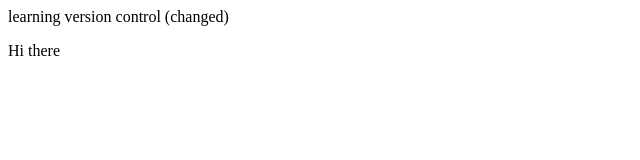
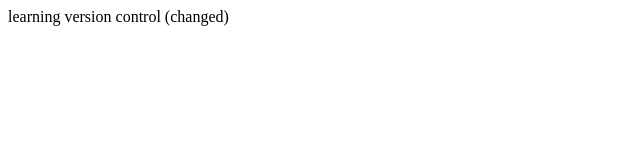
Before and after one commit to Niranjan-A-S/demo-repo, a plain HTML site: page index.html in a window 1280 px wide. Shown: the full height of the page, 0-640 px from the left. Drawn offline with Linux system fonts and the light colour scheme.

Commit message:
deleted p tag

```diff
--- a/index.html
+++ b/index.html
@@ -8,6 +8,5 @@
   </head>
   <body>
     <div>learning version control (changed)</div>
-    <p>Hi there</p>
   </body>
 </html>
```
